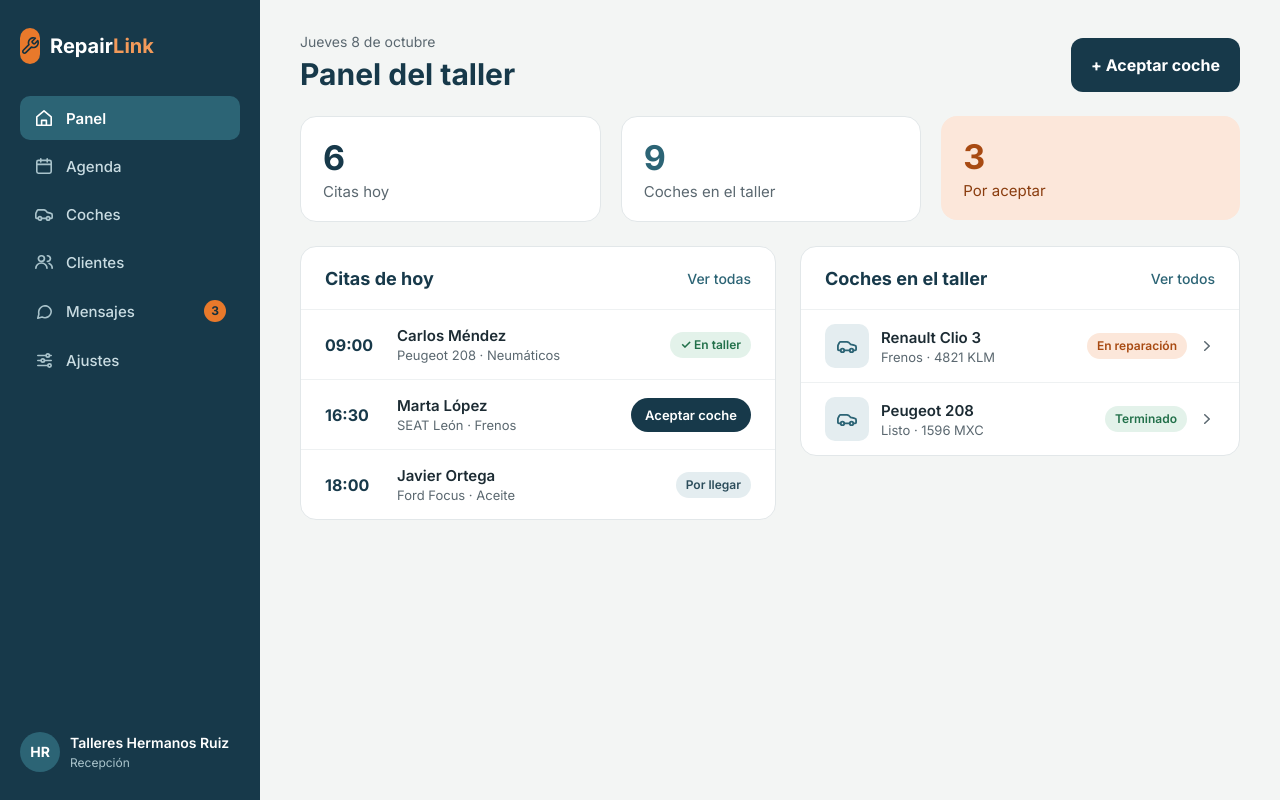
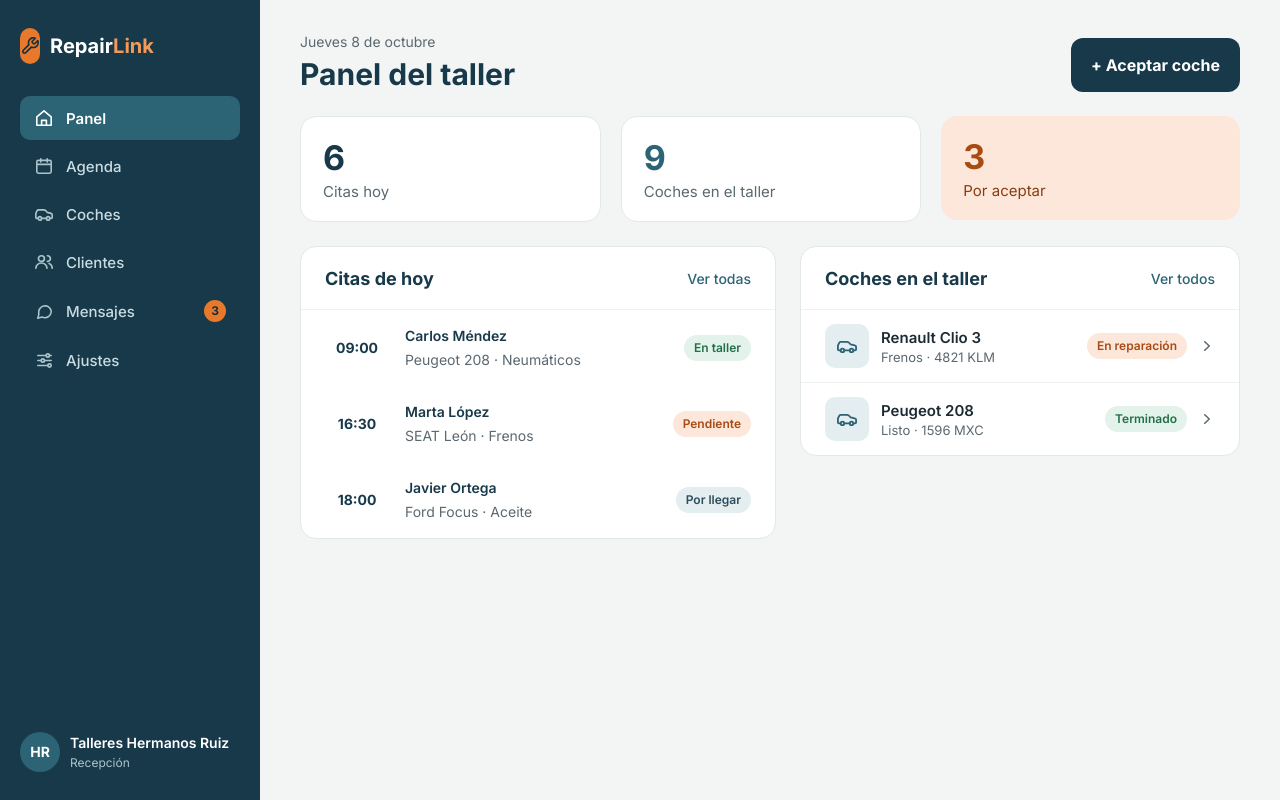
Before and after one commit to Daniag56/RepairLinkWeb, an Angular app: page /panel in a window 1280 px wide. Built offline with nearby package versions, Linux system fonts and the light colour scheme.

Commit message:
SCRUM-81 Tarjeta de cita

```diff
--- /dev/null
+++ b/src/app/compartido/tarjeta-cita/tarjeta-cita.html
@@ -0,0 +1,23 @@
+
+<div class="flex items-center gap-4 border-b border-separador px-6 py-4 last:border-b-0">
+  <div class="flex min-w-16 flex-col items-center">
+    <span class="text-sm font-bold text-marino">{{ hora() }}</span>
+  </div>
+
+  <div class="min-w-0 flex-1">
+    <p class="truncate text-sm font-semibold text-marino">
+      {{ cliente() }}
+    </p>
+    <p class="mt-1 text-sm text-texto-suave">
+      {{ vehiculo() }} · {{ motivo() }}
+    </p>
+  </div>
+
+  @if (estado() === 'En taller') {
+    <span class="badge-verde shrink-0">{{ estado() }}</span>
+  } @else if (estado() === 'Por llegar') {
+    <span class="badge-azul shrink-0">{{ estado() }}</span>
+  } @else {
+    <span class="badge-naranja shrink-0">{{ estado() }}</span>
+  }
+</div>
--- /dev/null
+++ b/src/app/compartido/tarjeta-cita/tarjeta-cita.ts
@@ -0,0 +1,15 @@
+import { Component, input } from '@angular/core';
+
+@Component({
+  imports: [],
+  selector: 'app-tarjeta-cita',
+  styleUrl: './tarjeta-cita.css',
+  templateUrl: './tarjeta-cita.html',
+})
+export class TarjetaCita {
+  hora = input.required<string>();
+  cliente = input.required<string>();
+  vehiculo = input.required<string>();
+  motivo = input.required<string>();
+  estado = input.required<string>();
+}
--- a/src/app/panel/citas-hoy/citas-hoy.html
+++ b/src/app/panel/citas-hoy/citas-hoy.html
@@ -1,28 +1,26 @@
+
 <app-tarjeta titulo="Citas de hoy" enlace="Ver todas">
-  <div class="flex items-center gap-4 border-b border-separador px-6 py-4">
-    <p class="flex h-[22px] w-14 shrink-0 items-center text-base font-bold text-marino">09:00</p>
-    <div class="flex min-w-0 flex-1 flex-col gap-0.5 whitespace-nowrap">
-      <p class="text-[15px] font-semibold text-texto">Carlos Méndez</p>
-      <p class="text-[13px] text-texto-suave">Peugeot 208 · Neumáticos</p>
-    </div>
-    <span class="badge-verde shrink-0">✓ En taller</span>
-  </div>
+  <app-tarjeta-cita
+    hora="09:00"
+    cliente="Carlos Méndez"
+    vehiculo="Peugeot 208"
+    motivo="Neumáticos"
+    estado="En taller"
+  />
 
-  <div class="flex items-center gap-4 border-b border-separador px-6 py-4">
-    <p class="flex h-[22px] w-14 shrink-0 items-center text-base font-bold text-marino">16:30</p>
-    <div class="flex min-w-0 flex-1 flex-col gap-0.5 whitespace-nowrap">
-      <p class="text-[15px] font-semibold text-texto">Marta López</p>
-      <p class="text-[13px] text-texto-suave">SEAT León · Frenos</p>
-    </div>
-    <button type="button" class="shrink-0 cursor-pointer rounded-full bg-marino px-3.5 py-[9px] text-[13px] font-semibold whitespace-nowrap text-white">Aceptar coche</button>
-  </div>
+  <app-tarjeta-cita
+    hora="16:30"
+    cliente="Marta López"
+    vehiculo="SEAT León"
+    motivo="Frenos"
+    estado="Pendiente"
+  />
 
-  <div class="flex items-center gap-4 px-6 py-4">
-    <p class="flex h-[22px] w-14 shrink-0 items-center text-base font-bold text-marino">18:00</p>
-    <div class="flex min-w-0 flex-1 flex-col gap-0.5 whitespace-nowrap">
-      <p class="text-[15px] font-semibold text-texto">Javier Ortega</p>
-      <p class="text-[13px] text-texto-suave">Ford Focus · Aceite</p>
-    </div>
-    <span class="badge-azul shrink-0">Por llegar</span>
-  </div>
+  <app-tarjeta-cita
+    hora="18:00"
+    cliente="Javier Ortega"
+    vehiculo="Ford Focus"
+    motivo="Aceite"
+    estado="Por llegar"
+  />
 </app-tarjeta>
--- a/src/app/panel/citas-hoy/citas-hoy.ts
+++ b/src/app/panel/citas-hoy/citas-hoy.ts
@@ -1,8 +1,9 @@
 import { Component } from '@angular/core';
 import { Tarjeta } from '../../compartido/tarjeta/tarjeta';
+import { TarjetaCita } from '../../compartido/tarjeta-cita/tarjeta-cita';
 
 @Component({
-  imports: [Tarjeta],
+  imports: [Tarjeta, TarjetaCita],
   selector: 'app-citas-hoy',
   styleUrl: './citas-hoy.css',
   templateUrl: './citas-hoy.html',
```
Also changed, not shown: src/app/compartido/tarjeta-cita/tarjeta-cita.css (added), 1 other file (tests, documents, lock files or other folders).
